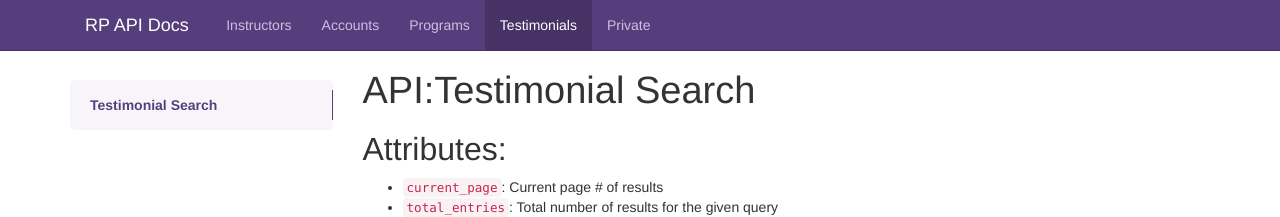
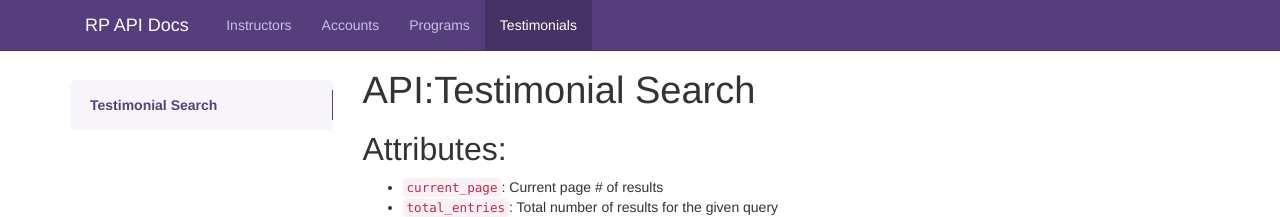
Before and after one commit to RevolutionPrep/RevolutionPrep.github.io, a Jekyll site: the page built from testimonials.html, in a window 1280 px wide. Shown: the top 217 px of the page. Built offline with Jekyll 4.4.1, drawn with Linux system fonts in a browser that asks for light colours; Markdown is read by kramdown in place of the engine named in the settings; comment, search, counter and statistics services are not loaded.

Commit message:
Remove nav link to Private API docs

```diff
--- a/_includes/nav-main.html
+++ b/_includes/nav-main.html
@@ -23,9 +23,6 @@
         <li{% if page.slug == "testimonials" %} class="active"{% endif %}>
           <a href="{{ page.base_url }}testimonials">Testimonials</a>
         </li>
-        <li{% if page.slug == "private" %} class="active"{% endif %}>
-          <a href="{{ page.base_url }}private">Private</a>
-        </li>
       </ul>
     </nav>
   </div>
```
